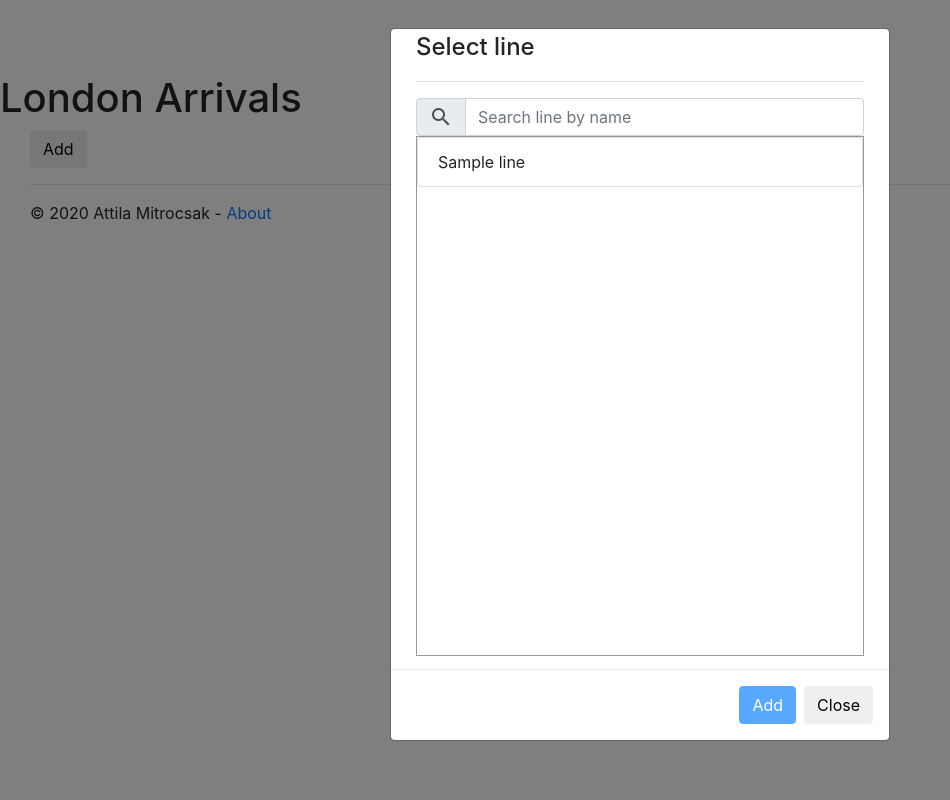
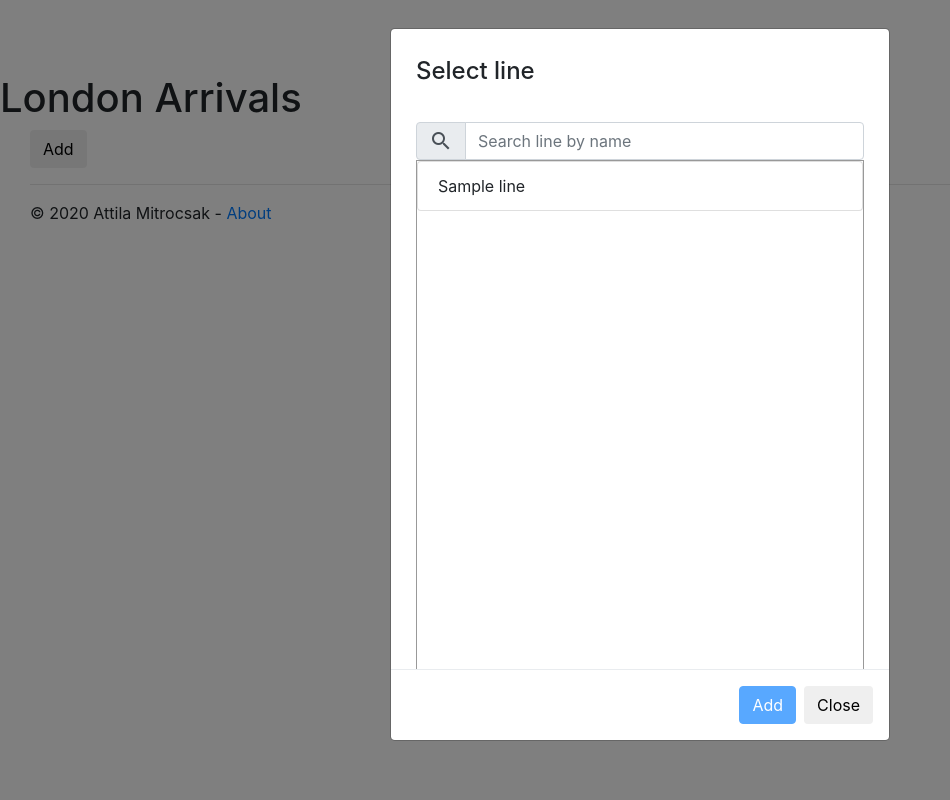
Before and after one commit to massimiliano76/tfl_arrivals, a Flask app: template tfl_arrivals/templates/arrival_boards.html in a window 1280 px wide, after a click on "Add". Shown: the whole page, without its empty margins (0-950 px from the left). Run offline with Flask 2, Linux system fonts and the light colour scheme; tables that the repository leaves empty hold one stand-in row (values such as "Sample post"); the template is opened without the code that fills it: values that come from a table or form of the project are taken from there, most other values are stand-ins (such as "Sample title", 1, 10 or a date in 2020); some libraries are stand-ins or nearby versions.

Commit message:
Changed Add Stop panel style

```diff
--- a/tfl_arrivals/static/content/site.css
+++ b/tfl_arrivals/static/content/site.css
@@ -116,7 +116,7 @@ div.card-content-bottom {
     width: 90%;
     margin-left: 5%;
     margin-right: 5%;
-    height: 65vh;
+    height: 100%;
 }
 
 #stop_select_page {
@@ -126,24 +126,37 @@ div.card-content-bottom {
     width: 90%;
     margin-left: 5%;
     margin-right: 5%;
-    height: 65vh;
+    height: 100%;
 }
 
+.selector-content {
+  display: flex;
+  -webkit-flex-direction: column;
+  -ms-flex-direction: column;
+  flex-direction: column;
+  justify-content: space-between;
+}
+.selector-content > h4 {
+  padding-top: 1.5rem;
+}
 
 .line-selector {
 }
 
-/*.line-list-container, .stop-list-container {
-    height: 70%;
-}*/
+.line-list-container, .stop-list-container {
+  height: 65vh;
+}
 
 .line-list, .stop-list {
     border: 1px solid #999999;
-    height: 100%;
+    height: inherit;
+    flex: 1;
     overflow-y: scroll;
     overflow-x: hidden;
 }
 
+.line-list-item {
+}
 
 .stop-selector {
 }
--- a/tfl_arrivals/templates/arrival_boards.html
+++ b/tfl_arrivals/templates/arrival_boards.html
@@ -7,6 +7,7 @@
         <div class="modal-content">
             <div class="modal-body" id="add_stop_form">
                 <div class="float-left" id="line_select_page">
+                    <div class="selector-content">
                       <h4 class="modal-title">Select line</h4>
                       <hr />
                       <div class="input-group">
@@ -27,7 +28,9 @@
                           </ul>
                       </div>
                     </div>
+                </div>
                 <div class="float-right" id="stop_select_page">
+                  <div class="selector-content">
                       <h4 class="modal-title">Select stop</h4>
                       <hr />
                       <div class="input-group">
@@ -40,6 +43,7 @@
                       </div>
                       <div class="stop-list-container">
                           <ul class="list-group stop-list" id="stop_list"></ul>
+                      </div>
                   </div>
                 </div>
                 </div>
```
Lines whose indentation alone changed are shown as unchanged.
